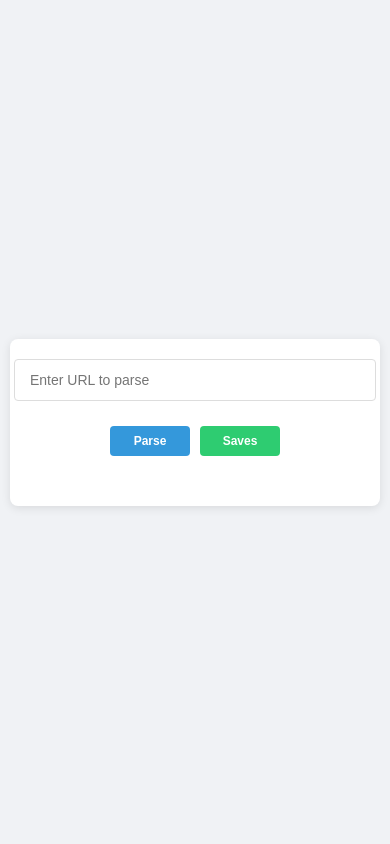
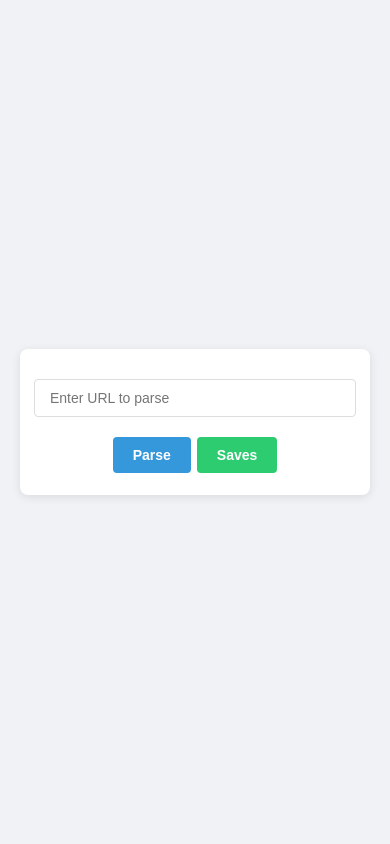
Before and after one commit to Burmese-AI/mini-bookmark-telegram, a Flask app: page / in a window 390 px wide. Run offline with Flask 3, Linux system fonts and the light colour scheme.

Commit message:
Fix styling

```diff
--- a/static/css/styles.css
+++ b/static/css/styles.css
@@ -18,7 +18,6 @@ body {
   width: 100%;
   background-color: #fff;
   padding: 30px;
-  padding-bottom: 0px;
   border-radius: 8px;
   box-shadow: 0 2px 10px rgba(0, 0, 0, 0.1);
 }
@@ -28,14 +27,12 @@ body {
   display: flex;
   flex-direction: column;
   align-items: center;
-  margin-bottom: 20px;
-  width: 100%;
 }
 
 input[type="url"] {
   width: 100%;
-  margin-bottom: 15px;
-  padding: 12px 15px;
+  margin-bottom: 10px;
+  padding: 10px 15px;
   border: 1px solid #ddd;
   border-radius: 4px;
   font-size: 14px;
@@ -52,25 +49,21 @@ input[type="url"]:focus {
   display: flex;
   justify-content: center;
   width: 100%;
-  margin-top: 5px;
-  margin-bottom: 5px;
-  flex-wrap: wrap;
+  margin-top: 10px;
+  margin-bottom: -8px;
 }
 
 .primary-button,
-.secondary-button,
-.action-button {
-  margin: 5px;
-  padding: 10px 16px;
+.secondary-button {
+  margin: 0 3px;
+  padding: 10px 20px;
   border: none;
   border-radius: 4px;
   cursor: pointer;
   font-size: 14px;
   font-weight: 600;
   transition: background-color 0.3s, transform 0.1s;
-  width: auto;
-  min-width: 100px;
-  max-width: 200px;
+  max-width: 120px;
 }
 
 .primary-button {
@@ -91,33 +84,6 @@ input[type="url"]:focus {
   background-color: #27ae60;
 }
 
-.back-button {
-  background-color: #f39c12;
-  color: white;
-}
-
-.back-button:hover {
-  background-color: #e67e22;
-}
-
-.save-button {
-  background-color: #2ecc71;
-  color: white;
-}
-
-.save-button:hover {
-  background-color: #27ae60;
-}
-
-.remove-button {
-  background-color: #e74c3c;
-  color: white;
-}
-
-.remove-button:hover {
-  background-color: #c0392b;
-}
-
 button:active {
   transform: scale(0.98);
 }
@@ -136,7 +102,6 @@ button:active {
   height: 30px;
   animation: spin 1s linear infinite;
   margin: 0 auto 15px;
-  margin-bottom: 45px;
 }
 
 @keyframes spin {
@@ -339,7 +304,8 @@ pre code {
 .action-button {
   display: inline-block;
   padding: 10px 20px;
-  margin: 10px 0;
+  margin: -10px 0;
+  margin-top: 10px;
   border: none;
   border-radius: 4px;
   font-size: 14px;
@@ -353,7 +319,6 @@ pre code {
 .back-button {
   background-color: #f39c12;
   color: white;
-  margin-bottom: 20px;
 }
 
 .back-button:hover {
@@ -432,100 +397,11 @@ pre code {
   display: flex;
   justify-content: center;
   align-items: center;
-  margin: 30px 0;
-  margin-bottom: 20px;
+  margin-top: 30px;
   padding-top: 20px;
   border-top: 1px solid #e0e0e0;
 }
 
 .content-footer .action-button {
-  margin: 0 5px;
-  padding: 8px 12px;
-  font-size: 0.9rem;
+  margin: 0 10px;
 }
-
-/* Mobile-specific styles */
-@media (max-width: 600px) {
-  body {
-    padding: 10px;
-  }
-
-  .container {
-    padding: 20px;
-  }
-
-  h1 {
-    font-size: 1.4rem;
-  }
-
-  h2 {
-    font-size: 1.2rem;
-  }
-
-  h3 {
-    font-size: 1.1rem;
-  }
-
-  .article-meta {
-    padding: 0.75rem;
-  }
-
-  .article-links h3 {
-    font-size: 0.9rem;
-  }
-
-  .link-anchor {
-    padding: 0.4rem 0.6rem;
-    font-size: 0.8rem;
-  }
-
-  #saves-list li {
-    padding: 10px;
-  }
-
-  #saves-list .url {
-    font-size: 0.85rem;
-  }
-
-  #saves-list .action-button {
-    padding: 6px 10px;
-    font-size: 0.8rem;
-  }
-
-  .content-footer {
-    flex-direction: row;
-    justify-content: space-between;
-    margin-top: 20px;
-  }
-
-  .content-footer .action-button {
-    flex: 1;
-    margin: 0 5px;
-    padding: 8px 10px;
-    font-size: 0.8rem;
-  }
-
-/* Additional responsive adjustments */
-@media (max-width: 400px) {
-  .primary-button,
-  .secondary-button,
-  .action-button {
-    font-size: 12px;
-    padding: 8px 16px;
-    min-width: 80px;
-  }
-
-  .article-content {
-    font-size: 0.9rem;
-  }
-
-  pre {
-    font-size: 0.8em;
-  }
-
-  .content-footer .action-button {
-    padding: 6px 8px;
-    font-size: 0.75rem;
-    min-width: 60px;
-  }
-}
```
